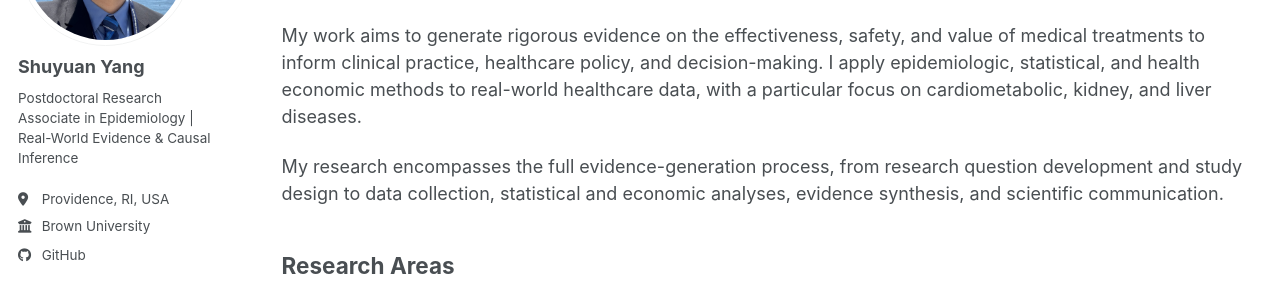
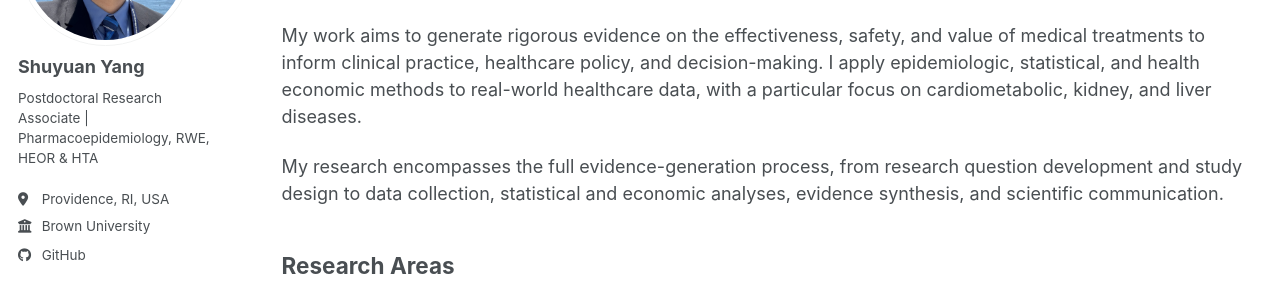
Before and after one commit to yang-shuyuan/yang-shuyuan.github.io, a Jekyll site: the page built from _pages/about.md, in a window 1280 px wide. Shown: the part 230-530 px from the top of the page. Built offline with Jekyll 4.4.1, drawn with Linux system fonts in a browser that asks for light colours; a style sheet for code colours, icons or effects is not loaded.

Commit message:
Update _config.yml

```diff
--- a/_config.yml
+++ b/_config.yml
@@ -12,7 +12,7 @@ site_theme               : "default" # The available themes options are "default
 title                    : "Shuyuan Yang"
 title_separator          : "-"
 name                     : &name "Shuyuan Yang"
-description              : &description "Personal website of Shuyuan Yang | Epidemiology, Real-World Evidence, and Causal Inference"
+description              : &description "Pharmacoepidemiology, Real-World Evidence, Health Economics and Outcomes Research, and Health Technology Assessment"
 url                      : "https://yang-shuyuan.github.io"
                                                            # or if you already have some other page hosted on Github then use "https://[your GitHub username].github.io/[Your Repo Name]"
 baseurl                  : "" # the subpath of your site, e.g. "/blog"
@@ -26,7 +26,7 @@ author:
   avatar           : "profile.jpg"
   name             : "Shuyuan Yang"
   pronouns         : # example: "she/her"
-  bio              : "Postdoctoral Research Associate in Epidemiology | Real-World Evidence & Causal Inference"
+  bio              : "Postdoctoral Research Associate | Pharmacoepidemiology, RWE, HEOR & HTA"
   location         : "Providence, RI, USA"
   employer         : "Brown University"
   uri              : # URL
```
